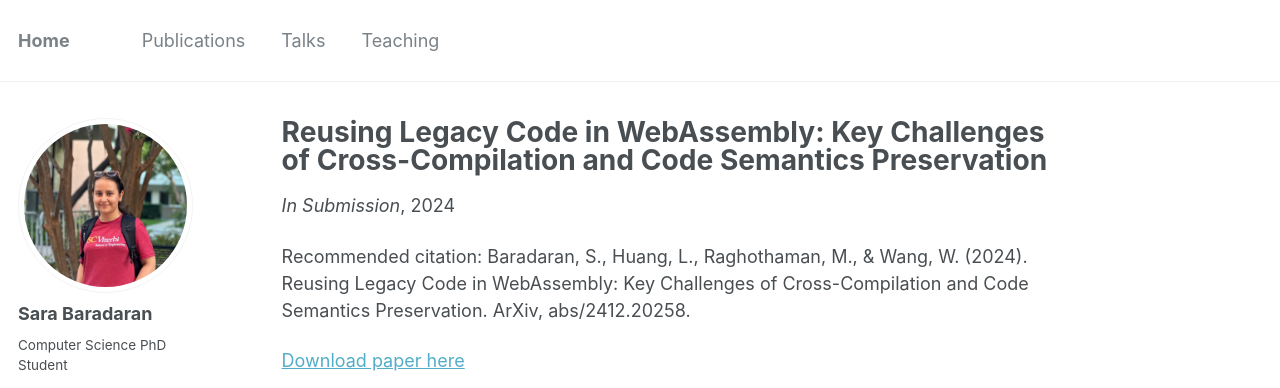
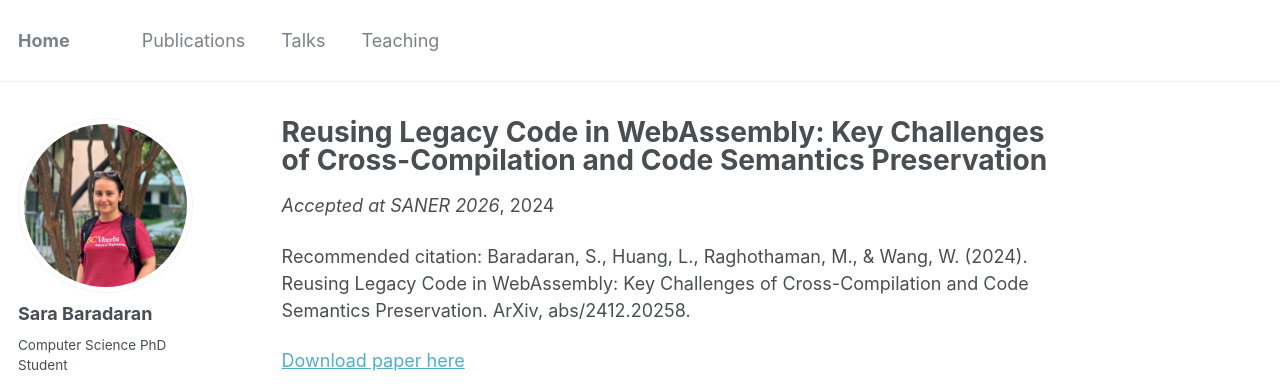
Before and after one commit to SaraBaradaran/SaraBaradaran.github.io, a Jekyll site: the page built from _publications/WasmChecker.md, in a window 1280 px wide. Shown: the top 388 px of the page. Built offline with Jekyll 4.4.1, drawn with Linux system fonts in a browser that asks for light colours; some web fonts are replaced.

Commit message:
Update WasmChecker.md

```diff
--- a/_publications/WasmChecker.md
+++ b/_publications/WasmChecker.md
@@ -3,7 +3,7 @@ title: "Reusing Legacy Code in WebAssembly: Key Challenges of Cross-Compilation
 collection: publications
 excerpt: 'In this paper, we inquire (1) what challenges arise when cross-compiling a high-level language codebase into WebAssembly and (2) how faithfully WebAssembly compilers preserve code semantics in this new binary.'
 date: 2024-10-28
-venue: 'In Submission'
+venue: 'Accepted at SANER 2026'
 
 citation: 'Baradaran, S., Huang, L., Raghothaman, M., & Wang, W. (2024). Reusing Legacy Code in WebAssembly: Key Challenges of Cross-Compilation and Code Semantics Preservation. ArXiv, abs/2412.20258.'
 
```
